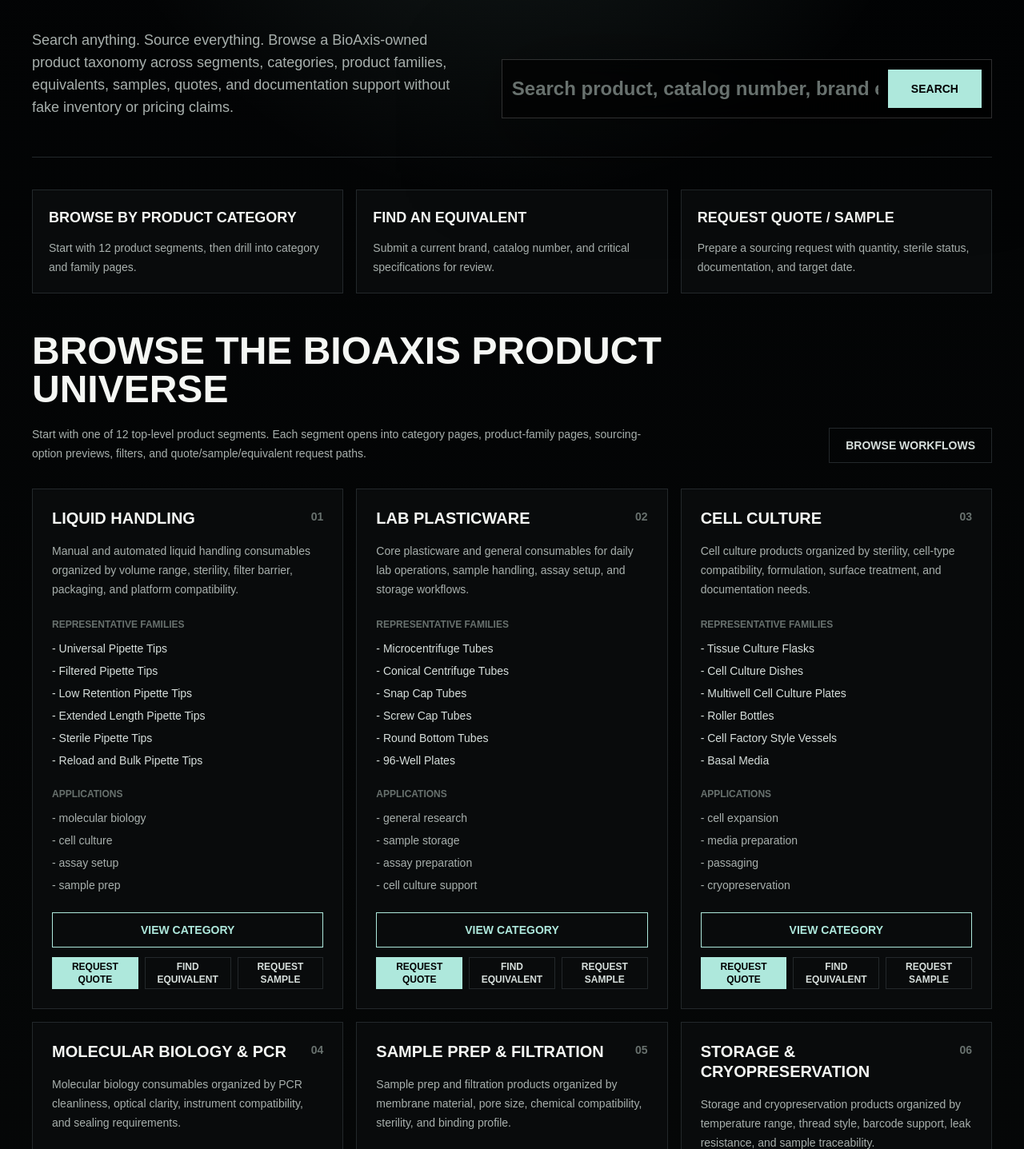
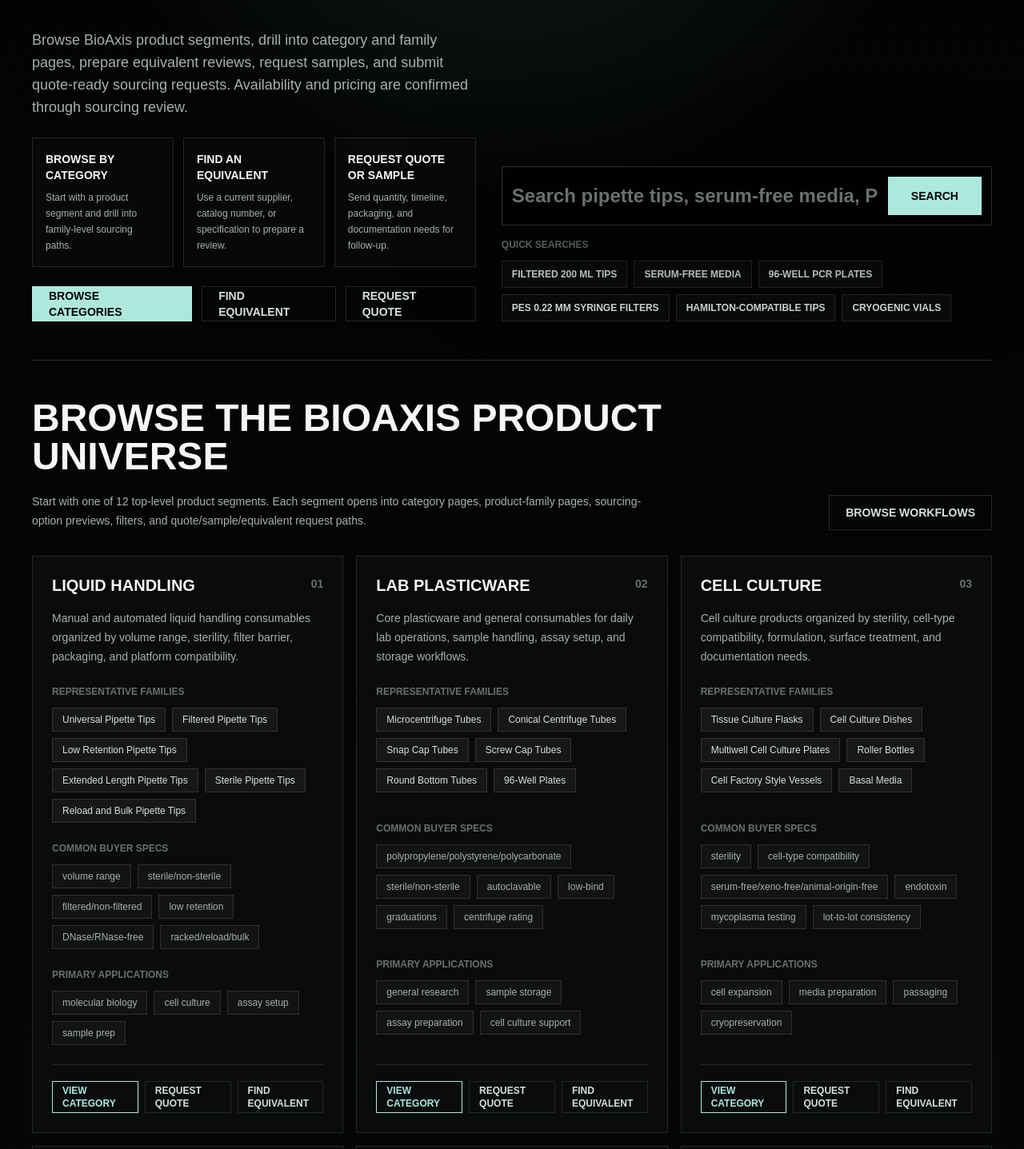
Before and after one commit to luckyericyao/bioaxisv3, a Next.js app: page /products in a window 1280 px wide. Shown: the part 293-1730 px from the top of the page at 80% size. Built offline with nearby package versions, Linux system fonts and the light colour scheme.

Commit message:
fix: polish BioAxis products landing page

```diff
--- a/src/app/products/page.tsx
+++ b/src/app/products/page.tsx
@@ -39,27 +39,37 @@
             <p className="mb-5 text-sm font-semibold uppercase text-bioaxis-accent">One stop for life science consumables</p>
             <h1 className="max-w-5xl text-5xl font-bold uppercase leading-[0.95] text-bioaxis-text sm:text-7xl lg:text-8xl">Products</h1>
             <p className="mt-6 max-w-3xl text-base leading-7 text-bioaxis-muted sm:text-lg">
-              Search anything. Source everything. Browse a BioAxis-owned product taxonomy across segments, categories, product families, equivalents, samples, quotes, and documentation support without fake inventory or pricing claims.
+              Browse BioAxis product segments, drill into category and family pages, prepare equivalent reviews, request samples, and submit quote-ready sourcing requests. Availability and pricing are confirmed through sourcing review.
             </p>
+            <div className="mt-6 grid gap-3 sm:grid-cols-3">
+              {[
+                { title: "Browse by category", body: "Start with a product segment and drill into family-level sourcing paths." },
+                { title: "Find an equivalent", body: "Use a current supplier, catalog number, or specification to prepare a review." },
+                { title: "Request quote or sample", body: "Send quantity, timeline, packaging, and documentation needs for follow-up." }
+              ].map((mode) => (
+                <article key={mode.title} className="border border-bioaxis-line bg-bioaxis-panel/70 p-4">
+                  <h2 className="text-sm font-bold uppercase text-bioaxis-text">{mode.title}</h2>
+                  <p className="mt-2 text-xs leading-5 text-bioaxis-muted">{mode.body}</p>
+                </article>
+              ))}
+            </div>
+            <div className="mt-6 flex flex-col gap-3 sm:flex-row">
+              <Link href="#product-categories" className="inline-flex min-h-11 items-center justify-center border border-bioaxis-accent bg-bioaxis-accent px-5 text-sm font-semibold uppercase text-bioaxis-black transition hover:bg-transparent hover:text-bioaxis-accent">
+                Browse categories
+              </Link>
+              <Link href="/equivalent-finder?requestType=equivalent" className="inline-flex min-h-11 items-center justify-center border border-bioaxis-line px-5 text-sm font-semibold uppercase text-bioaxis-steel transition hover:border-bioaxis-accent hover:text-bioaxis-accent">
+                Find equivalent
+              </Link>
+              <Link href="/request-quote?requestType=quote" className="inline-flex min-h-11 items-center justify-center border border-bioaxis-line px-5 text-sm font-semibold uppercase text-bioaxis-steel transition hover:border-bioaxis-accent hover:text-bioaxis-accent">
+                Request quote
+              </Link>
+            </div>
           </div>
           <ProductSearch initialQuery={query} />
         </div>
-
-        <section className="mt-10 grid gap-4 md:grid-cols-3">
-          {[
-            { title: "Browse by Product Category", body: "Start with 12 product segments, then drill into category and family pages." },
-            { title: "Find an Equivalent", body: "Submit a current brand, catalog number, and critical specifications for review." },
-            { title: "Request Quote / Sample", body: "Prepare a sourcing request with quantity, sterile status, documentation, and target date." }
-          ].map((mode) => (
-            <article key={mode.title} className="border border-bioaxis-line bg-bioaxis-panel p-5">
-              <h2 className="text-lg font-bold uppercase text-bioaxis-text">{mode.title}</h2>
-              <p className="mt-3 text-sm leading-6 text-bioaxis-muted">{mode.body}</p>
-            </article>
-          ))}
-        </section>
       </section>
 
-      <section className="mx-auto w-full max-w-7xl px-5 pb-16 sm:px-8 lg:px-10">
+      <section id="product-categories" className="mx-auto w-full max-w-7xl scroll-mt-24 px-5 pb-16 sm:px-8 lg:px-10">
         <div className="mb-8 grid gap-5 lg:grid-cols-[1fr_auto] lg:items-end">
           <div>
             <h2 className="text-3xl font-bold uppercase text-bioaxis-text sm:text-5xl">Browse the BioAxis product universe</h2>
@@ -78,10 +88,17 @@
         <div className="border border-bioaxis-line bg-bioaxis-panel p-6 sm:p-8">
           <p className="mb-4 text-sm font-semibold uppercase text-bioaxis-accent">How BioAxis sourcing works</p>
           <div className="grid gap-3 md:grid-cols-5">
-            {["Search", "Match", "Quote", "Sample", "Supply"].map((step, index) => (
-              <div key={step} className="border border-bioaxis-line bg-bioaxis-black p-4">
+            {[
+              { title: "Search", body: "Start from product category, existing catalog number, supplier name, specification, or workflow." },
+              { title: "Match", body: "BioAxis reviews fit, format, sterility, material, compatibility, and documentation needs." },
+              { title: "Quote", body: "Submit quantity, target date, packaging preference, and required documents." },
+              { title: "Sample", body: "Request samples for fit, workflow compatibility, and switching evaluation." },
+              { title: "Supply", body: "Support recurring sourcing needs once specs and documentation are aligned." }
+            ].map((step, index) => (
+              <div key={step.title} className="border border-bioaxis-line bg-bioaxis-black p-4">
                 <span className="text-xs font-bold text-bioaxis-dim">{String(index + 1).padStart(2, "0")}</span>
-                <h2 className="mt-3 text-lg font-bold uppercase text-bioaxis-text">{step}</h2>
+                <h2 className="mt-3 text-lg font-bold uppercase text-bioaxis-text">{step.title}</h2>
+                <p className="mt-3 text-xs leading-5 text-bioaxis-muted">{step.body}</p>
               </div>
             ))}
           </div>
@@ -93,10 +110,10 @@
           <div>
             <p className="mb-4 text-sm font-semibold uppercase text-bioaxis-accent">Not sure where to start?</p>
             <h2 className="max-w-4xl text-3xl font-bold uppercase text-bioaxis-text sm:text-5xl">
-              Start with a product, supplier, specification, or workflow.
+              Not sure where to start?
             </h2>
             <p className="mt-5 max-w-3xl text-base leading-7 text-bioaxis-muted">
-              BioAxis helps organize equivalent sourcing support, quote options, samples, and documentation paths without presenting inventory counts, pricing, or cart behavior.
+              Send a product name, catalog number, supplier, workflow, or specification. BioAxis can help structure the request, compare equivalent options, prepare documentation needs, and support quote or sample follow-up.
             </p>
           </div>
           <div className="flex flex-col gap-3 sm:flex-row lg:flex-col xl:flex-row">
--- a/src/components/products/ProductCategoryCard.tsx
+++ b/src/components/products/ProductCategoryCard.tsx
@@ -1,12 +1,20 @@
 import Link from "next/link";
 import type { ProductTaxonomySegment } from "@/data/productTaxonomy";
-import { SourcingRequestButtonGroup } from "./SourcingRequestButtonGroup";
+import { buildEquivalentFinderHref, buildRequestHref } from "@/data/productTaxonomy";
 
 type ProductCategoryCardProps = {
   segment: ProductTaxonomySegment;
 };
 
+function cleanListLabel(value: string) {
+  return value.replace(/^\s*[-*•]\s+/, "").trim();
+}
+
 export function ProductCategoryCard({ segment }: ProductCategoryCardProps) {
+  const families = segment.productFamilies.slice(0, 6).map(cleanListLabel);
+  const buyerSpecs = segment.buyerSpecs.slice(0, 6).map(cleanListLabel);
+  const applications = segment.primaryApplications.slice(0, 4).map(cleanListLabel);
+
   return (
     <article className="flex h-full flex-col border border-bioaxis-line bg-bioaxis-panel p-6 transition hover:border-bioaxis-accent/70 hover:bg-bioaxis-panelSoft">
       <div className="flex items-start justify-between gap-4">
@@ -14,31 +22,54 @@
         <span className="text-sm font-bold text-bioaxis-dim">{String(segment.index).padStart(2, "0")}</span>
       </div>
       <p className="mt-4 text-sm leading-6 text-bioaxis-muted">{segment.description}</p>
-      <div className="mt-6">
-        <p className="mb-3 text-xs font-semibold uppercase text-bioaxis-dim">Representative families</p>
-        <ul className="grid gap-2 text-sm text-bioaxis-steel">
-          {segment.productFamilies.slice(0, 6).map((family) => (
-            <li key={family}>- {family}</li>
-          ))}
-        </ul>
+
+      <div className="mt-6 grid flex-1 gap-6">
+        <ListBlock title="Representative families" items={families} tone="strong" />
+        <ListBlock title="Common buyer specs" items={buyerSpecs} />
+        <ListBlock title="Primary applications" items={applications} />
       </div>
-      <div className="mt-6">
-        <p className="mb-3 text-xs font-semibold uppercase text-bioaxis-dim">Applications</p>
-        <ul className="grid gap-2 text-sm text-bioaxis-muted">
-          {segment.primaryApplications.slice(0, 4).map((application) => (
-            <li key={application}>- {application}</li>
-          ))}
-        </ul>
-      </div>
-      <Link
-        href={`/products/${segment.slug}`}
-        className="mt-6 inline-flex min-h-11 items-center justify-center border border-bioaxis-accent px-5 text-sm font-semibold uppercase text-bioaxis-accent transition hover:bg-bioaxis-accent hover:text-bioaxis-black"
-      >
-        View category
-      </Link>
-      <div className="mt-3">
-        <SourcingRequestButtonGroup segment={segment.slug} />
+
+      <div className="mt-6 grid gap-2 border-t border-bioaxis-line pt-5 sm:grid-cols-3">
+        <Link
+          href={`/products/${segment.slug}`}
+          className="inline-flex min-h-10 items-center justify-center border border-bioaxis-accent px-3 text-xs font-semibold uppercase text-bioaxis-accent transition hover:bg-bioaxis-accent hover:text-bioaxis-black"
+        >
+          View category
+        </Link>
+        <Link
+          href={buildRequestHref({ segment: segment.slug, requestType: "quote" })}
+          className="inline-flex min-h-10 items-center justify-center border border-bioaxis-line px-3 text-xs font-semibold uppercase text-bioaxis-steel transition hover:border-bioaxis-accent hover:text-bioaxis-accent"
+        >
+          Request quote
+        </Link>
+        <Link
+          href={buildEquivalentFinderHref({ segment: segment.slug })}
+          className="inline-flex min-h-10 items-center justify-center border border-bioaxis-line px-3 text-xs font-semibold uppercase text-bioaxis-steel transition hover:border-bioaxis-accent hover:text-bioaxis-accent"
+        >
+          Find equivalent
+        </Link>
       </div>
     </article>
   );
 }
+
+function ListBlock({ title, items, tone = "muted" }: { title: string; items: string[]; tone?: "strong" | "muted" }) {
+  return (
+    <div>
+      <p className="mb-3 text-xs font-semibold uppercase text-bioaxis-dim">{title}</p>
+      <div className="flex flex-wrap gap-2">
+        {items.map((item) => (
+          <span
+            key={item}
+            className={[
+              "border border-white/[0.12] px-3 py-1 text-xs leading-5",
+              tone === "strong" ? "bg-white/[0.05] text-bioaxis-steel" : "bg-white/[0.03] text-bioaxis-muted"
+            ].join(" ")}
+          >
+            {item}
+          </span>
+        ))}
+      </div>
+    </div>
+  );
+}
--- a/src/components/products/ProductSearch.tsx
+++ b/src/components/products/ProductSearch.tsx
@@ -8,6 +8,15 @@
 type ProductSearchProps = {
   initialQuery?: string;
 };
+
+const quickSearches = [
+  { label: "filtered 200 µL tips", href: "/products/liquid-handling/pipette-tips?q=filtered%20200%20%C2%B5L%20tips" },
+  { label: "serum-free media", href: "/products/cell-culture/media-and-supplements/serum-free-media" },
+  { label: "96-well PCR plates", href: "/products/molecular-biology-pcr/pcr-plastics/96-well-pcr-plates" },
+  { label: "PES 0.22 µm syringe filters", href: "/products/sample-prep-filtration/syringe-filters/pes-syringe-filters" },
+  { label: "Hamilton-compatible tips", href: "/products/automation-consumables/robotic-pipette-tips?q=Hamilton-compatible%20tips" },
+  { label: "cryogenic vials", href: "/products/storage-cryopreservation/cryogenic-vials" }
+];
 
 export function ProductSearch({ initialQuery = "" }: ProductSearchProps) {
   const router = useRouter();
@@ -31,7 +40,7 @@
             id="product-search"
             value={query}
             onChange={(event) => setQuery(event.target.value)}
-            placeholder="Search product, catalog number, brand equivalent, or workflow…"
+            placeholder="Search pipette tips, serum-free media, PCR plates, PES syringe filters..."
             className="field-focus min-h-12 min-w-0 flex-1 border-0 bg-transparent text-xl font-semibold text-bioaxis-text placeholder:text-bioaxis-dim sm:text-2xl"
           />
           <button
@@ -42,6 +51,21 @@
           </button>
         </div>
       </form>
+
+      <div className="mt-4">
+        <p className="mb-3 text-xs font-semibold uppercase text-bioaxis-dim">Quick searches</p>
+        <div className="flex flex-wrap gap-2">
+          {quickSearches.map((item) => (
+            <Link
+              key={item.label}
+              href={item.href}
+              className="border border-bioaxis-line bg-bioaxis-panel px-3 py-2 text-xs font-semibold uppercase text-bioaxis-steel transition hover:border-bioaxis-accent hover:text-bioaxis-accent"
+            >
+              {item.label}
+            </Link>
+          ))}
+        </div>
+      </div>
 
       {trimmedQuery ? (
         <section className="mt-5 border border-bioaxis-line bg-bioaxis-panel p-4">
```
